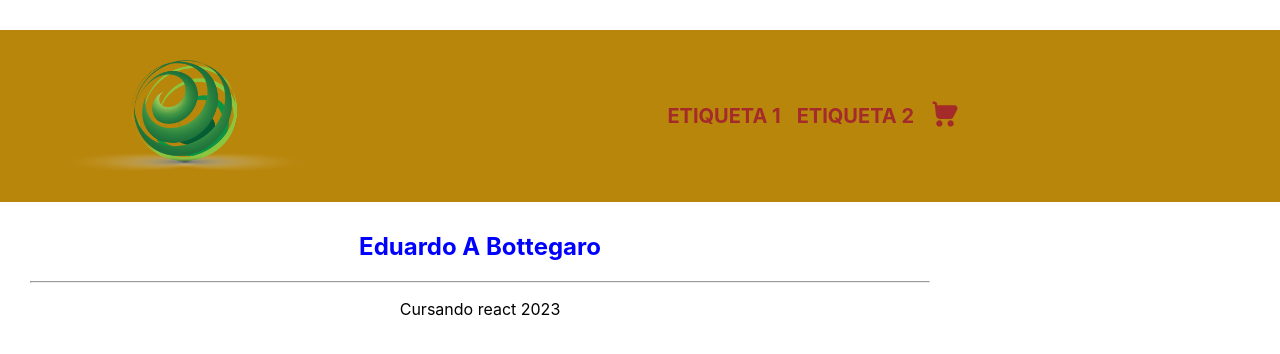
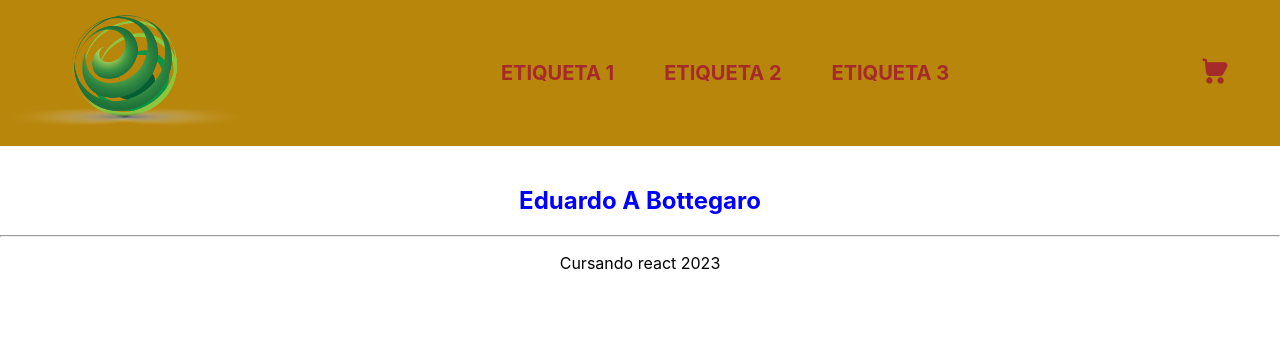
Before and after one commit to edubott/CorreccionEntregaFinal-Bottegaro, a React (Create React App) app: page / in a window 1280 px wide. Shown: the top 354 px of the page. Built offline with nearby package versions, Linux system fonts and the light colour scheme.

Commit message:
cambios de estilos

```diff
--- a/src/componentes/ItemListContainer/ItemListContainer.css
+++ b/src/componentes/ItemListContainer/ItemListContainer.css
@@ -1,9 +1,7 @@
 
 .list-container {
     text-align: center;
-    max-width: 900px;
-    margin: 30px;
-    margin: 30px;
+    padding: 20px 0;
   }
 
   .list-container_title {
--- a/src/componentes/ItemListContainer/ItemListContainer.js
+++ b/src/componentes/ItemListContainer/ItemListContainer.js
@@ -5,7 +5,6 @@ const ItemListContainer = ({ greeting }) => {
     <div className="list-container">
       <h2 className="list-container_title">Eduardo A Bottegaro</h2>
       <hr />
-
       <p>{greeting}</p>
     </div>
   );
--- a/src/componentes/Navbar/Navbar.css
+++ b/src/componentes/Navbar/Navbar.css
@@ -3,26 +3,28 @@
   }
 
   .header_container {
-    max-width: 900px;
-    margin: 30px;
-    padding: 30px;
-
-    display: flex;
-    justify-content: space-between;
-    align-items: center;
-    }
+    width: 100%;
+  }
 
   .navbar {
       display: flex;
-      justify-content: center;
+      flex-direction: row;
+      justify-content: space-between;
       align-items: center;
       gap: 16px;
+      padding: 15px 50px 15px 0;
     }
 
     .navbar_link {
      font-size: 20px;
      text-transform: uppercase;
-     cursor: help;
+     cursor: pointer;
      font-weight: 700;
      color: brown;
     }
+
+    .link-container {
+      display: flex;
+      flex-direction: row;
+      gap: 50px;
+    }
--- a/src/componentes/Navbar/Navbar.js
+++ b/src/componentes/Navbar/Navbar.js
@@ -2,13 +2,25 @@ import "./Navbar.css";
 import Logo from "../../imgs/logo.png";
 import { CartWidget } from "./CartWidget/CartWidget";
 export const Navbar = () => {
+  const categorias = ["Etiqueta 1", "Etiqueta 2", "Etiqueta 3"];
   return (
     <header className="header">
       <div className="header_container">
-        <img alt="logo" src={Logo} width="250" heigth="250" />
         <nav className="navbar">
-          <p className="navbar_link">Etiqueta 1</p>
-          <p className="navbar_link">Etiqueta 2</p>
+          <div>
+            <img
+              style={{ cursor: "pointer" }}
+              alt="logo"
+              src={Logo}
+              width="250"
+              heigth="250"
+            />
+          </div>
+          <div className="link-container">
+            {categorias.map((categoria) => (
+              <p className="navbar_link">{categoria}</p>
+            ))}
+          </div>
           <CartWidget color={"brown"} />
         </nav>
       </div>
```
